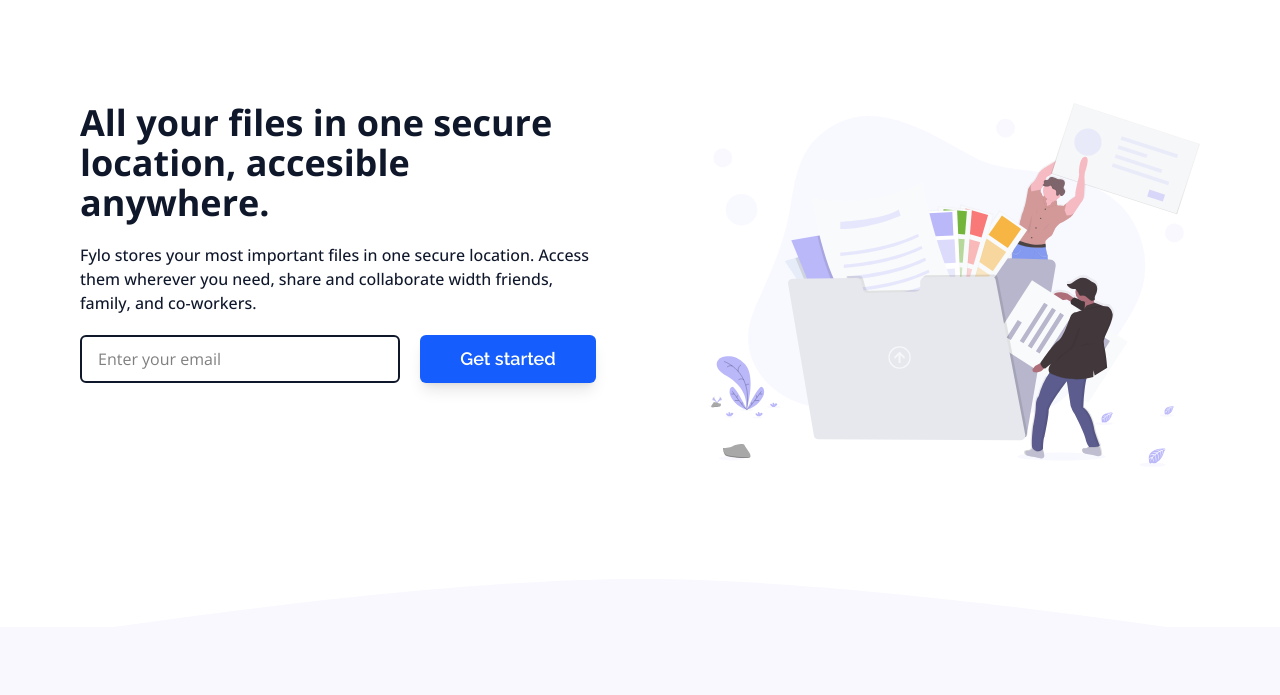
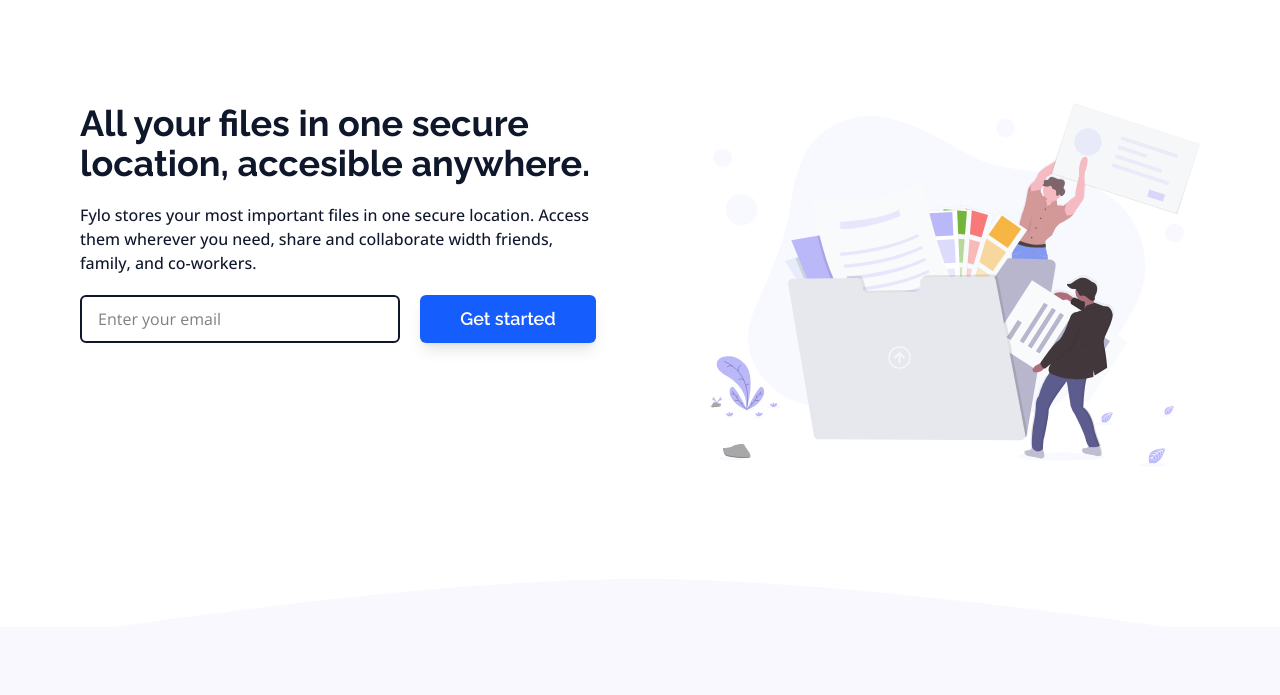
Before and after one commit to Rubsnewgate/fylo-landing-page, a website: page src/index.html in a window 1280 px wide. Shown: the part 105-800 px from the top of the page. Drawn offline with nearby package versions, Linux system fonts and the light colour scheme.

Commit message:
fix(hero title): font issue of h1 hero Change the font for the page title.

```diff
--- a/src/index.html
+++ b/src/index.html
@@ -40,7 +40,7 @@
             </div>
 
             <div class="flex flex-col gap-5">
-                <h1 class="font-bold text-2xl text-center text-slate-900 md:text-start
+                <h1 class="font-relaway font-bold text-2xl text-center text-slate-900 md:text-start
                     xl:text-4xl"
                 >
                     All your files in one secure location, accesible anywhere.
```
